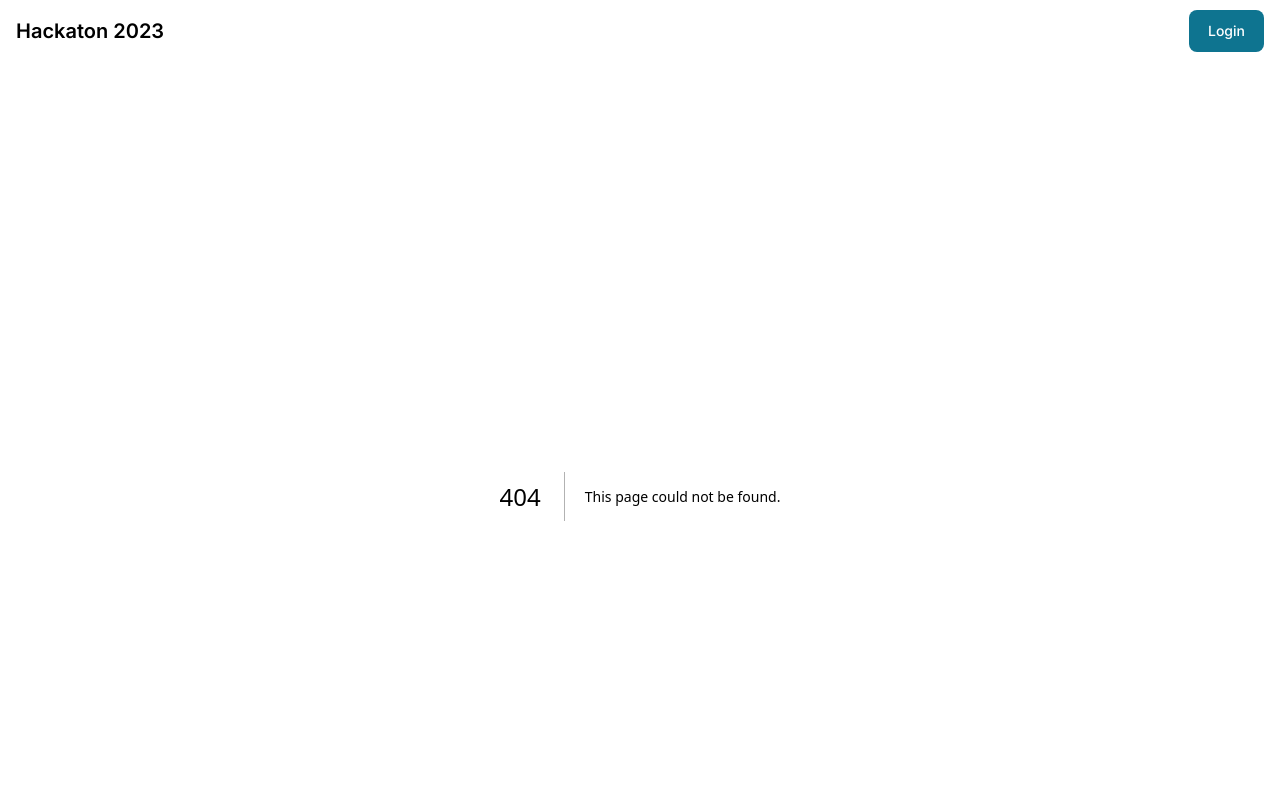
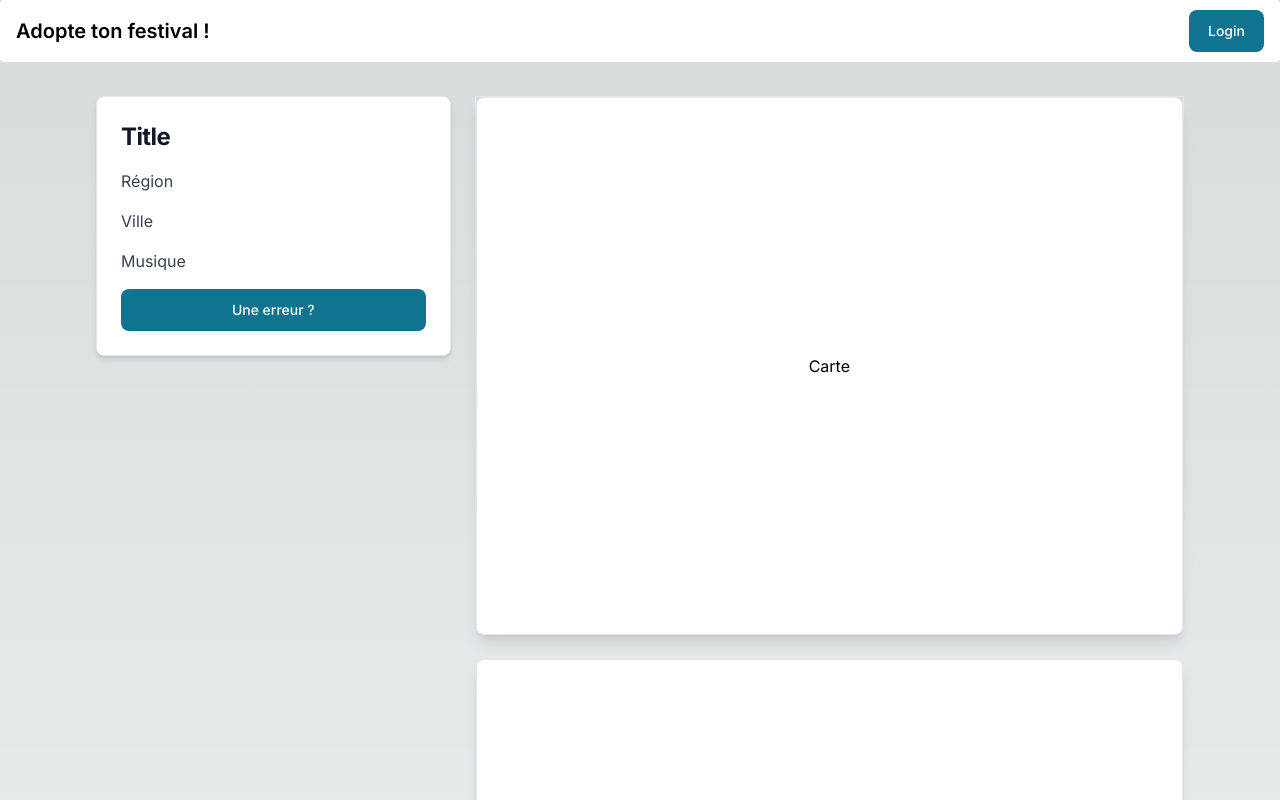
Before and after one commit to the-devengers-hackathon-2023/front, a Next.js app: page /festivals in a window 1280 px wide. Before the commit this address had no page. Shown: the top 800 px of the page. Built offline with nearby package versions, Linux system fonts and the light colour scheme.

Commit message:
ADD festival page

```diff
--- a/app/components/Card.tsx
+++ b/app/components/Card.tsx
@@ -1,23 +1,46 @@
-'use client';
+"use client";
 
-import { Button, Card } from 'flowbite-react';
+import { Button, Card } from "flowbite-react";
 
-export default function CardWithActionButton({ title } : {title: string}) {
+export default function CardWithActionButton({ title }: { title: string }) {
   return (
     <Card className="max-w-sm">
       <h5 className="text-2xl font-bold tracking-tight text-gray-900 dark:text-white">
-        <p>
-          {title}
-        </p>
+        <p>{title}</p>
       </h5>
       <p className="font-normal text-gray-700 dark:text-gray-400">
-        Here are the biggest enterprise technology acquisitions of 2021 so far, in reverse chronological order.
+        Here are the biggest enterprise technology acquisitions of 2021 so far,
+        in reverse chronological order.
       </p>
       <Button>
-        <p>
-          Read more
-        </p>
+        <p>Read more</p>
       </Button>
     </Card>
-  )
+  );
 }
+
+export function FestivalCard({
+  title,
+  region,
+  city,
+  category,
+}: {
+  title: string;
+  region: string;
+  city: string;
+  category: string;
+}) {
+  return (
+    <Card className="">
+      <h5 className="text-2xl font-bold tracking-tight text-gray-900 dark:text-white">
+        <p>{title}</p>
+      </h5>
+      <p className="font-normal text-gray-700 dark:text-gray-400">{region}</p>
+      <p className="font-normal text-gray-700 dark:text-gray-400">{city}</p>
+      <p className="font-normal text-gray-700 dark:text-gray-400">{category}</p>
+      <Button>
+        <p>Une erreur ?</p>
+      </Button>
+    </Card>
+  );
+}
--- a/app/components/NavbarWithCTAButton.tsx
+++ b/app/components/NavbarWithCTAButton.tsx
@@ -5,14 +5,10 @@ import Link from "next/link";
 
 export default function NavbarWithCTAButton() {
   return (
-    <Navbar
-      fluid
-      rounded
-      className='fixed w-full overflow-hidden z-20'
-    >
+    <Navbar fluid rounded className="fixed w-full overflow-hidden z-20">
       <Navbar.Brand>
         <span className="self-center whitespace-nowrap text-xl font-semibold dark:text-white">
-          Hackaton 2023
+          <Link href="/">Adopte ton festival !</Link>
         </span>
       </Navbar.Brand>
       <div className="flex md:order-2">
--- /dev/null
+++ b/app/festivals/page.tsx
@@ -0,0 +1,28 @@
+import { FestivalCard } from "../components/Card";
+
+export default function Festivals() {
+  return (
+    <div className="flex flex-col lg:flex-row w-full gap-6">
+      <div className="lg:w-1/3">
+        <FestivalCard
+          title={"Title"}
+          region={"Région"}
+          city={"Ville"}
+          category={"Musique"}
+        />
+      </div>
+
+      <div className="flex flex-col justify-end border lg:w-2/3 gap-6">
+        <div className="flex justify-center items-center lg:p-64 bg-white border rounded-lg shadow-lg">
+          Carte
+        </div>
+        <div className="flex justify-center items-center lg:p-64 bg-white border rounded-lg shadow-lg">
+          Photos
+        </div>
+        <div className="flex justify-center items-center lg:p-64 bg-white border rounded-lg shadow-lg">
+          More info
+        </div>
+      </div>
+    </div>
+  );
+}
--- a/app/layout.tsx
+++ b/app/layout.tsx
@@ -6,9 +6,9 @@ import NavbarWithCTAButton from "./components/NavbarWithCTAButton";
 const inter = Inter({ subsets: ["latin"] });
 
 export const metadata: Metadata = {
-  title: 'Hackaton 2023',
-  description: 'Generated by create next app',
-}
+  title: "Hackaton 2023",
+  description: "Generated by create next app",
+};
 
 export default function RootLayout({
   children,
@@ -19,7 +19,7 @@ export default function RootLayout({
     <html lang="en">
       <body className={inter.className}>
         <NavbarWithCTAButton />
-        <main className="flex min-h-screen flex-col items-center p-24">
+        <main className="flex min-h-screen flex-col items-center px-4 py-24 lg:p-24">
           {children}
         </main>
       </body>
```
